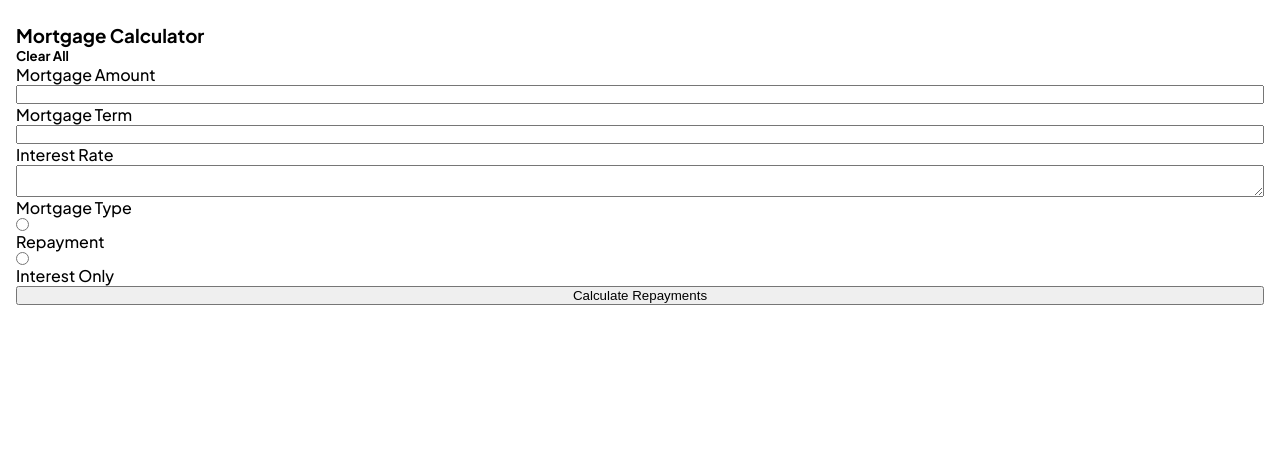
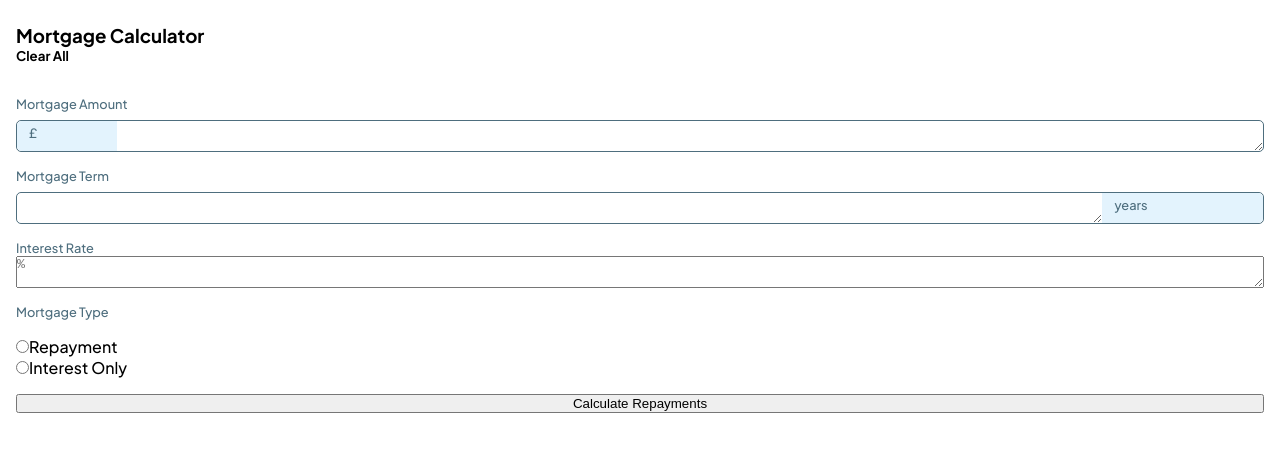
Before and after one commit to reneecwl/mortgage-calculator, a React (Vite) app: page / in a window 1280 px wide. Shown: the top 452 px of the page. Built offline with nearby package versions, Linux system fonts and the light colour scheme.

Commit message:
Update form

```diff
--- a/src/components/Form/Form.jsx
+++ b/src/components/Form/Form.jsx
@@ -8,11 +8,13 @@ export default function Form() {
     >
       <label className="form__label">
         Mortgage Amount
-        <input
+        <div className="amount__container">
+          <span className="amount__pound">£</span>
+          <textarea
             type="number"
             name="amount"
             id="amount"
-          className="form__amount"
+            className="amount__input"
             // onChange={(event) => {
             //   setName(event.target.value);
             // }}
@@ -21,16 +23,17 @@ export default function Form() {
             // }}
             // value={amount}
           />{" "}
+        </div>
       </label>
 
       <label className="form__label">
         Mortgage Term
-        <input
+        <div className="year__container">
+          <textarea
             type="number"
             name="year"
             id="year"
-          className="form__year"
-
+            className="year__input"
             // onChange={(event) => {
             //   setComment(event.target.value);
             // }}
@@ -38,7 +41,9 @@ export default function Form() {
             //   setIsTouched(true);
             // }}
             // value="year"
-        />{" "}
+          />
+          <span className="year__unit">years</span>
+        </div>
       </label>
 
       <label className="form__label">
@@ -48,6 +53,7 @@ export default function Form() {
           name="interest"
           id="interest"
           className="form__interest"
+          placeholder="%"
           step="0.01"
           // onChange={(event) => {
           //   setComment(event.target.value);
@@ -60,7 +66,7 @@ export default function Form() {
       </label>
 
       <label className="form__label">Mortgage Type</label>
-      <div>
+      <div className="form__type">
         <label className="form__radio-label">
           <input type="radio" name="type" id="repayment" value="repayment" className="form__type" />
           Repayment
--- a/src/components/Form/Form.scss
+++ b/src/components/Form/Form.scss
@@ -1,14 +1,65 @@
+@use "../../styles/partials/mixins" as *;
+@use "../../styles/partials/variables" as *;
+
 .form {
-  display: flex;
-  flex-direction: column;
+  @include flex-orientation(column);
+  gap: 1rem;
+  margin: 2rem 0rem;
 
   &__label {
-    display: flex;
-    flex-direction: column;
+    @include flex-orientation(column);
+    color: $slate700;
+    font-size: 0.8rem;
+    // margin-bottom: 0.5rem;
   }
 
   &__type {
-    display: flex;
-    flex-direction: column;
+    @include flex-orientation(column);
+  }
+  &__radio-label {
+    @include flex-orientation(row);
   }
 }
+
+.amount {
+  &__container {
+    display: flex;
+    @include input-border;
+    margin-top: 0.5rem;
+  }
+  &__pound {
+    @include input-unit;
+    width: 8%;
+    padding: 4px 12px 3px;
+    border-top-left-radius: 5px;
+    border-bottom-left-radius: 5px;
+  }
+  &__input {
+    border: none;
+    width: 92%;
+
+    border-top-right-radius: 6px;
+    border-bottom-right-radius: 6px;
+  }
+}
+
+.year {
+  &__container {
+    display: flex;
+    @include input-border;
+    margin-top: 0.5rem;
+  }
+  &__unit {
+    @include input-unit;
+    width: 13%;
+    padding: 4px 12px 3px;
+    border-top-right-radius: 5px;
+    border-bottom-right-radius: 5px;
+  }
+  &__input {
+    border: none;
+    width: 88%;
+    border-top-left-radius: 6px;
+    border-bottom-left-radius: 6px;
+  }
+}
--- a/src/styles/partials/_mixins.scss
+++ b/src/styles/partials/_mixins.scss
@@ -0,0 +1,24 @@
+@use "./typography";
+@use "./variables" as *;
+
+@mixin flex-orientation($flex-direction) {
+  display: flex;
+  flex-direction: $flex-direction;
+}
+
+@mixin input-border {
+  border: $slate700 solid 1px;
+  border-radius: 5px;
+}
+
+@mixin input-unit {
+  color: $slate700;
+  background-color: $slate100;
+  display: inline-block;
+}
+
+@mixin desktop {
+  @media (min-width: $desktop-breakpoint) {
+    @content;
+  }
+}
```
Lines whose indentation alone changed are shown as unchanged.
